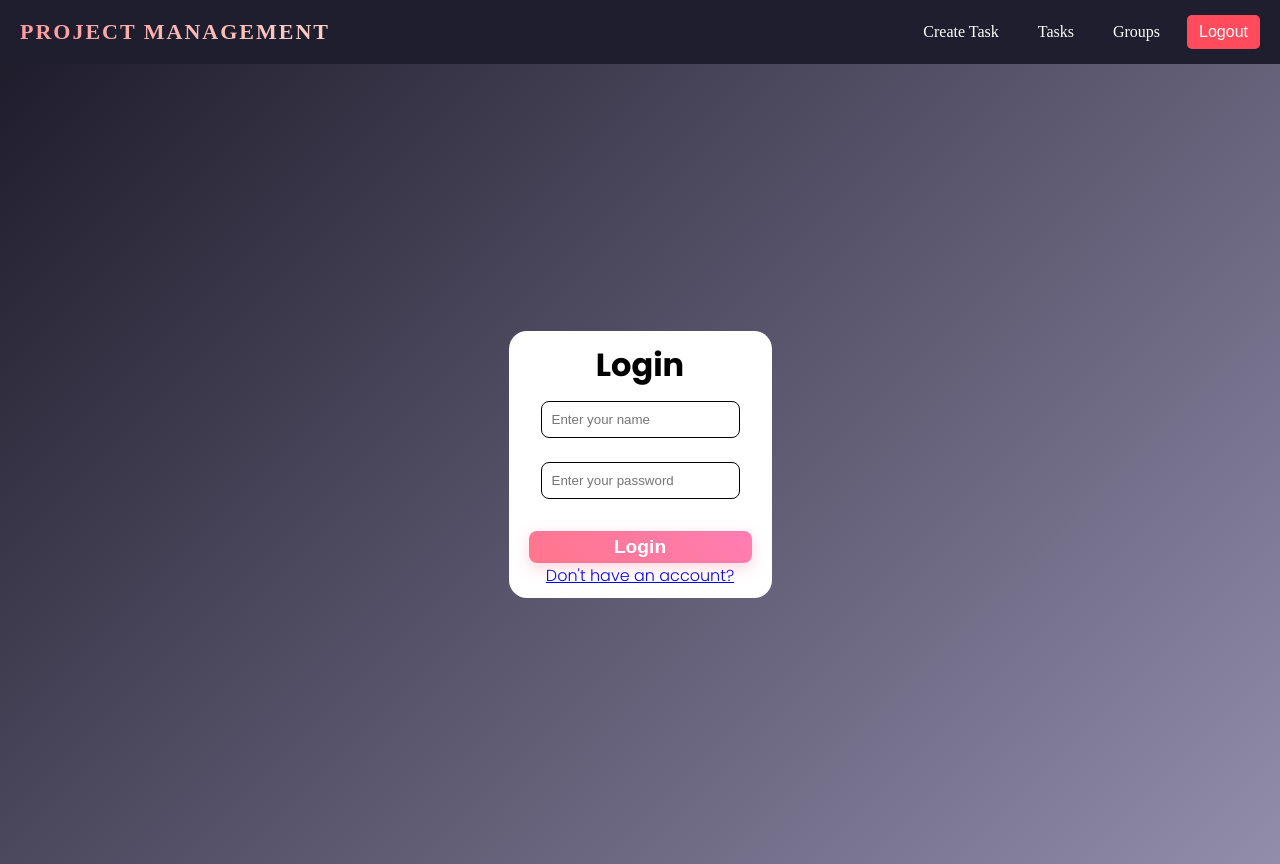
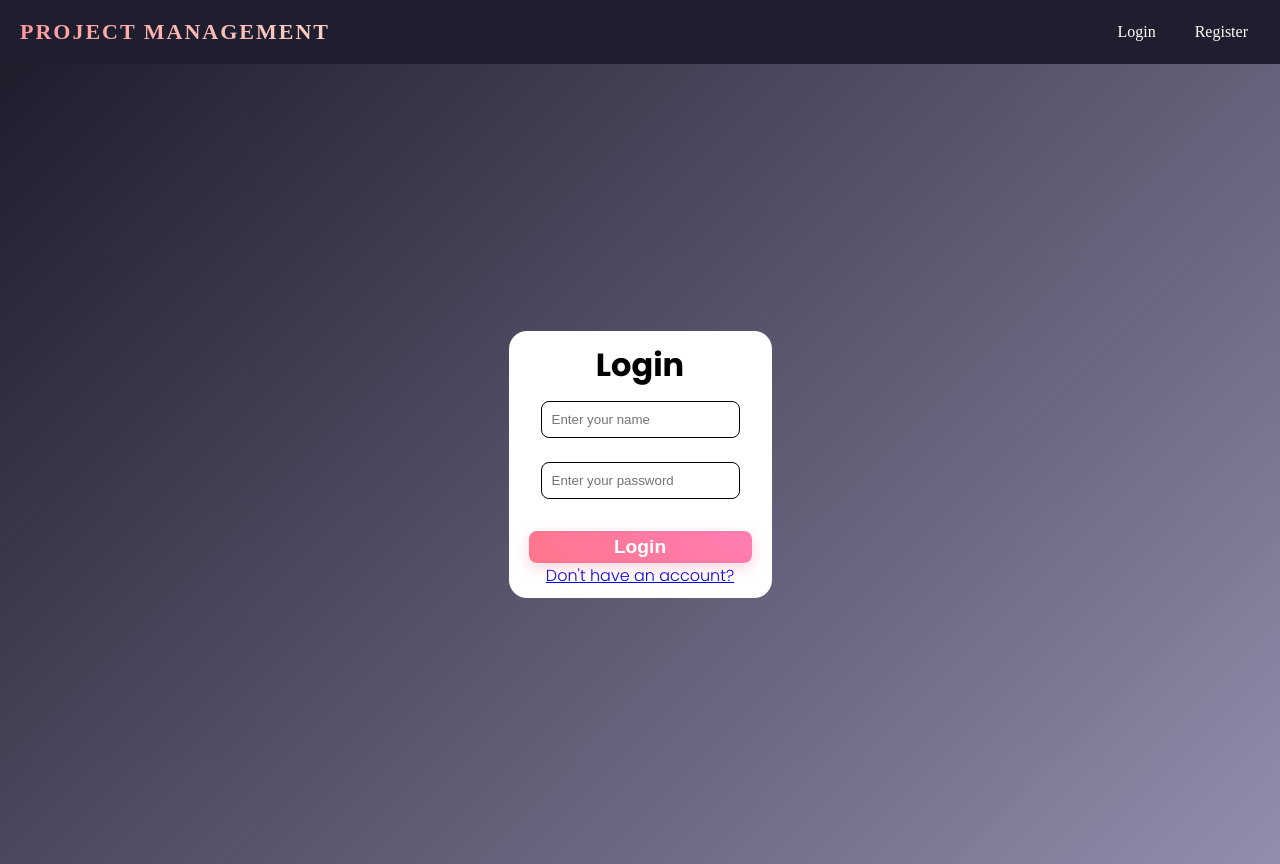
Before and after one commit to Deiiivy/project-management, a React (Vite) app in the folder client/: page /Login in a window 1280 px wide. Built offline with nearby package versions, Linux system fonts and the light colour scheme.

Commit message:
solved error in navbar

```diff
--- a/client/src/App.jsx
+++ b/client/src/App.jsx
@@ -1,4 +1,3 @@
-import { useState } from 'react'
 import './App.css'
 import { BrowserRouter as Router, Routes,Route } from 'react-router-dom';
 import Home from './Home/Home';
@@ -9,7 +8,7 @@ import ProtectedRoute from './utils/ProtectedRoute';
 import { AuthProvider } from './utils/AuthContext';
 import CreateTask from './page/createTask/CreateTask.jsx';
 import Navbar from './navbar/Navbar.jsx';
-
+import IndexGroup from './groups/indexGroup/IndexGroup.jsx';
 
 function App() {
   return (
@@ -24,6 +23,7 @@ function App() {
           <Route path="/singin" element={<Singin />} />
           <Route path="/index" element={<ProtectedRoute element={<Index />} />} />
           <Route path='/CreateTask' element={<ProtectedRoute element={<CreateTask />} />} />
+          <Route path='/Group' element={<ProtectedRoute element={<IndexGroup />} />} />
         </Routes>
       </div>
     </Router>
--- a/client/src/Auth/Login/Login.jsx
+++ b/client/src/Auth/Login/Login.jsx
@@ -24,8 +24,8 @@ function Login() {
             const data = await response.json();
 
             if (response.ok) {
-                login();
                 localStorage.setItem('token', data.token);
+               login(data.token);
               console.log(data)
                 console.log('Login exitoso');
                 navigate('/index');
--- a/client/src/Auth/Singin/Singin.jsx
+++ b/client/src/Auth/Singin/Singin.jsx
@@ -23,7 +23,8 @@ function Singin() {
             });
 
             if (response.ok) {
-                login();                  console.log('Usuario creado exitosamente');
+                login();
+              console.log('Usuario creado exitosamente');
                 navigate('/Login')
                 setName('')
                 setPassword('')
--- /dev/null
+++ b/client/src/groups/indexGroup/IndexGroup.jsx
@@ -0,0 +1,9 @@
+import React from 'react'
+
+function IndexGroup() {
+  return (
+    <div>IndexGroup</div>
+  )
+}
+
+export default IndexGroup
--- a/client/src/navbar/Navbar.jsx
+++ b/client/src/navbar/Navbar.jsx
@@ -4,7 +4,7 @@ import { useAuth } from '../utils/AuthContext';
 import './Navbar.css';
 
 function Navbar() {
-    const { login } = useAuth();
+    const { isAuthenticated, login } = useAuth();
     const { logout } = useAuth();
 
     return (
@@ -15,18 +15,18 @@ function Navbar() {
 
             <div className="nav-links">
 
-                {login ? (
+                {isAuthenticated ? (
                     <>
                         <Link to="/CreateTask">Create Task</Link>
                         <Link to="/index">Tasks</Link>
-                        <Link>Groups</Link>
+                        <Link to="/Group">Groups</Link>
                         <button onClick={logout} className="logout-btn">Logout</button>
 
                     </>
                 ) : (
                     <>
                         <Link to="/login">Login</Link>
-                        <Link to="/register">Register</Link>
+                        <Link to="/Singin">Register</Link>
                     </>
                 )}
             </div>
--- a/client/src/utils/AuthContext.jsx
+++ b/client/src/utils/AuthContext.jsx
@@ -1,5 +1,3 @@
-
-
 import { createContext, useContext, useState, useEffect } from "react";
 
 const AuthContext = createContext();
@@ -7,8 +5,16 @@ const AuthContext = createContext();
 export const AuthProvider = ({ children }) => {
   const [isAuthenticated, setIsAuthenticated] = useState(false);
 
-  const login = () => setIsAuthenticated(true);
-  const logout = () => setIsAuthenticated(false);
+  const login = (token) => {
+    localStorage.setItem("token", token);
+    setIsAuthenticated(true);
+  };
+
+  const logout = () => {
+    localStorage.removeItem("token");
+    setIsAuthenticated(false);
+  };
+
   useEffect(() => {
     const token = localStorage.getItem("token");
     setIsAuthenticated(!!token);
```
Also changed, not shown: client/src/groups/indexGroup/IndexGroup.css (added).
